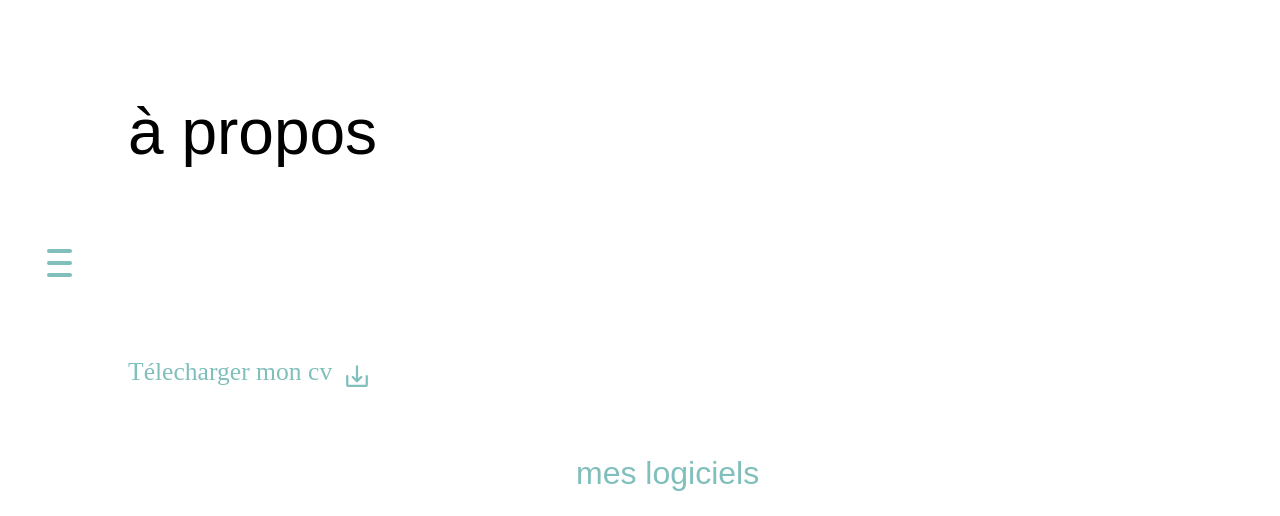
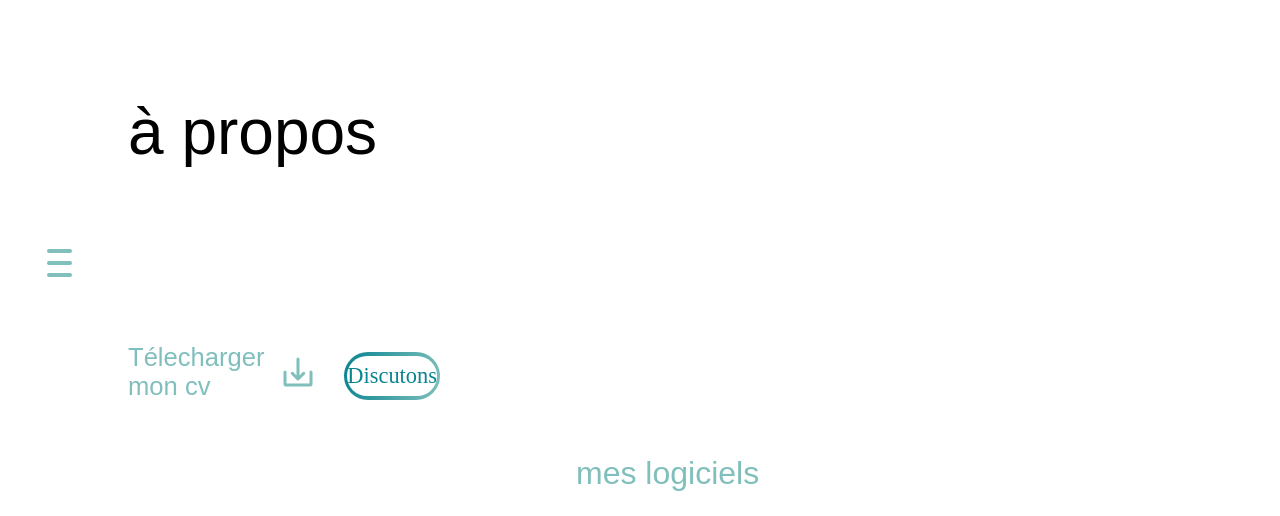
Before and after one commit to Yohan744/portfolio-guilhem, a website: page public/a-propos.html in a window 1280 px wide. Shown: the part 137-653 px from the top of the page. Drawn offline with nearby package versions, Linux system fonts and the light colour scheme; no server answers; a web font is replaced by a local one.

Commit message:
add button on about page

```diff
--- a/public/a-propos.html
+++ b/public/a-propos.html
@@ -34,10 +34,21 @@
 <div id="a-propos-left-wrapper">
     <h1 id="a-propos-title">à propos</h1>
     <div id="a-propos-paragraph-wrapper"></div>
-    <a id="a-propos-a" href="image/CV_Guilhem_Hounieu.pdf" download><div id="a-propos-download-wrapper">
-        <h1 id="a-propos-download-title">Télecharger mon cv</h1>
-        <img src="image/download.svg" alt="download" class="download-image">
-    </div></a>
+    <div id="a-propos-download-wrapper">
+        <div id="a-propos-download-wrapper-one">
+            <a id="a-propos-a" href="image/CV_Guilhem_Hounieu.pdf" download>
+                <h1 id="a-propos-download-title">Télecharger mon cv</h1>
+                <img src="image/download.svg" alt="download" class="download-image">
+            </a>
+        </div>
+        <div id="a-propos-download-wrapper-two">
+            <a href="contact.html">
+                <div id="about-button-wrapper">
+                    <button id="about-button">Discutons</button>
+                </div>
+            </a>
+        </div>
+    </div>
 </div>
 
 <div id="a-propos-right-wrapper">
--- a/public/style/a-propos.scss
+++ b/public/style/a-propos.scss
@@ -57,33 +57,89 @@ $blue : #098491;
 #a-propos-download-wrapper {
   position: relative;
   height: 5vh;
-  width: auto;
+  width: 22.5vw;
   display: flex;
   flex-direction: row;
-  align-items: center;
+  justify-content: space-between;
+}
+
+#a-propos-download-wrapper-one {
+  position: relative;
+  height: 100%;
+  width: 60%;
+}
+
+#a-propos-download-wrapper-two {
+  position: relative;
+  height: 100%;
+  width: 25%;
 }
 
 #a-propos-download-title {
   display: flex;
   font-size: 2vw;
   font-weight: 400;
-  font-family: "Gill sans mt condensed", serif;
+  font-family: "Gill Sans MT Condensed", sans-serif;
   align-items: center;
+  color: $lightBlue;
 }
-
 
 .download-image {
   position: relative;
-  height: 60%;
+  height: 80%;
   object-fit: cover;
   left: 1vw;
-  top: 0.5vh;
+}
+
+#a-propos-a {
+  position: relative;
+  height: 100%;
+  width: 100%;
+  display: flex;
+  flex-direction: row;
+  align-items: center;
 }
 
 .a-propos-image {
   height: 100%;
   object-fit: cover;
   background-size: cover;
+}
+
+#about-button-wrapper {
+  position: relative;
+  height: 6vh;
+  width: 7.5vw;
+  border-radius: 10vh;
+  background: linear-gradient(100deg, $blue, $lightBlue);
+}
+
+#about-button{
+  position: relative;
+  top: 10%;
+  left: 3.5%;
+  height: 82%;
+  width: 93%;
+  background-color: $firstColorWhite;
+  border: none;
+  border-radius: 10vh;
+  outline: none;
+  font-size: 1.75vw;
+  font-family: Gill Sans mt Condensed, serif;
+  color: #098491;
+  transition: 0.6s;
+  z-index: 1;
+
+  &:focus {
+    outline: none;
+  }
+
+  &:hover {
+    background-color: transparent;
+    transition: all 0.5s ease-in-out;
+    color: $firstColorWhite;
+  }
+
 }
 
 #a-propos-right-wrapper {
```
Also changed, not shown: public/style/a-propos.css, 1 other file.
